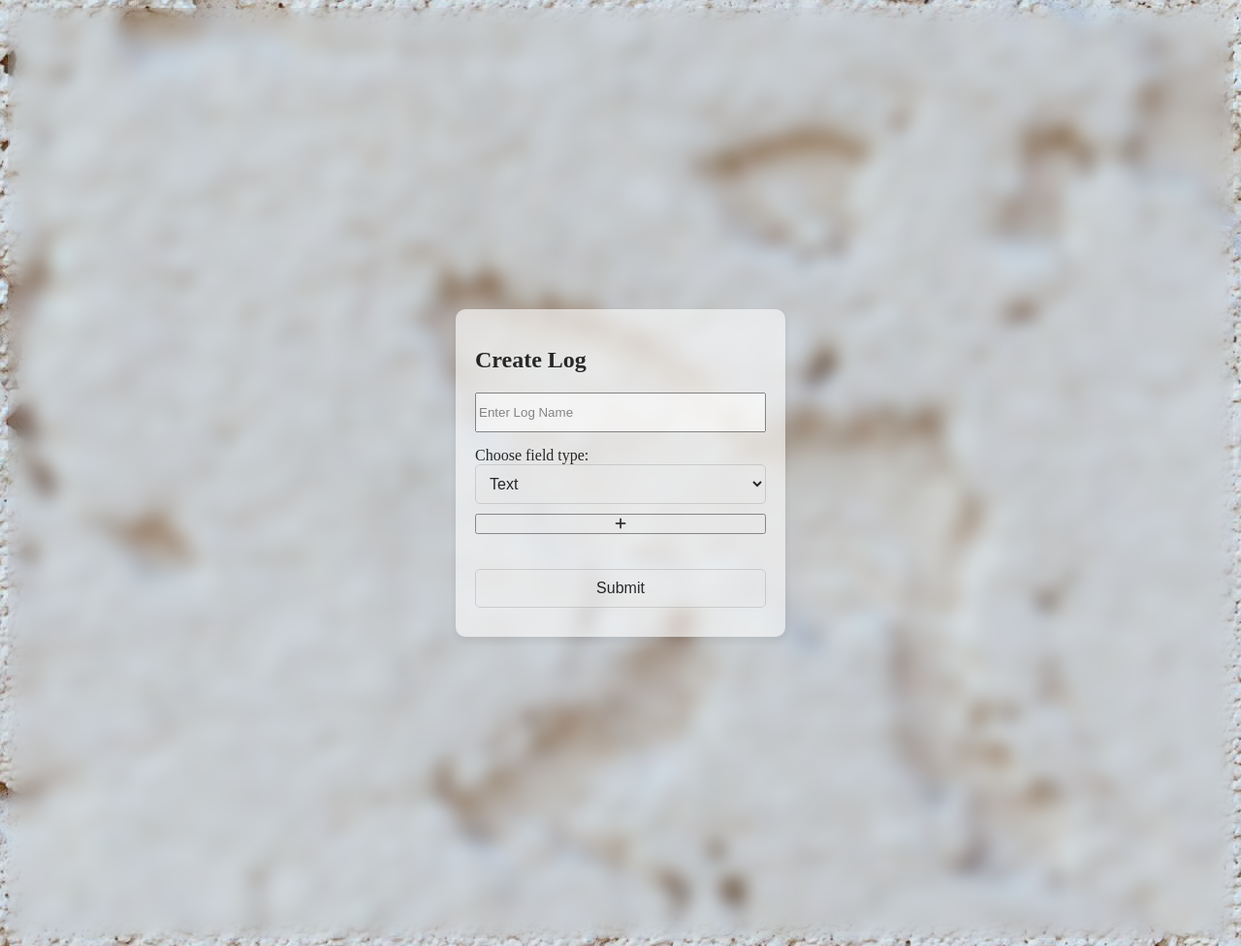
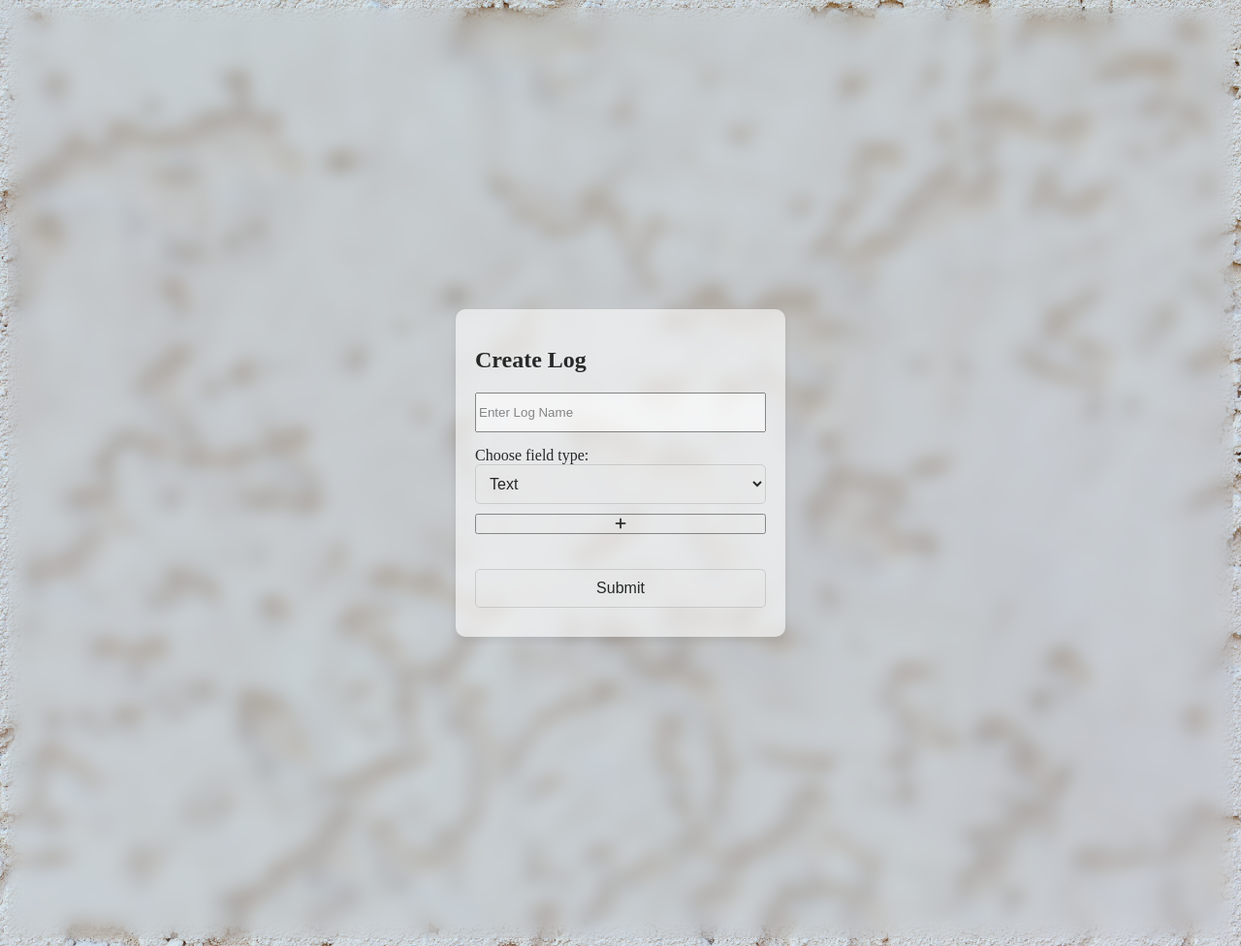
Before and after one commit to Mbokola/LogIt, a Flask app: page /create in a window 1280 px wide. Shown: the whole page at 97% size. Run offline with Flask 3, Linux system fonts and the light colour scheme; some libraries are stand-ins or nearby versions.

Commit message:
Fix image scroll

```diff
--- a/web_flask/static/styles/createlog.css
+++ b/web_flask/static/styles/createlog.css
@@ -51,6 +51,8 @@
 body {
     background-image: url('../images/createlogbg.jpg');
     background-position: center;
+    background-size: cover; /* This will resize the background image to cover the entire viewport */
+    overflow: hidden; /* This will prevent scrolling */
 }
 
 .logname {
```
